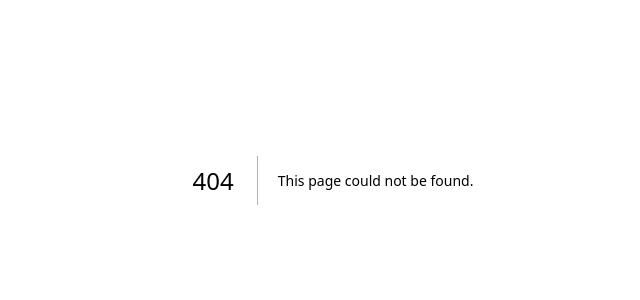
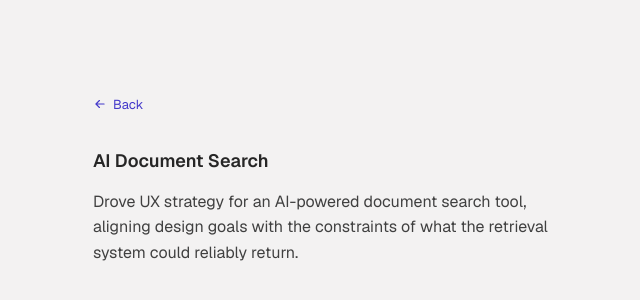
Before and after one commit to juan444alvarez/portfolio-nextjs, a Next.js app: page /work/insightsearch in a window 1280 px wide. Before the commit this address had no page. Shown: the part 220-520 px from the top of the page, without its empty margins (307-947 px from the left). Built offline with nearby package versions, Linux system fonts and the light colour scheme.

Commit message:
case-study-milestone

```diff
--- a/app/page.tsx
+++ b/app/page.tsx
@@ -112,6 +112,9 @@ type CaseStudy = {
   image: string;
   imageAlt: string;
   tags: string[];
+  /** Optional. Set this and the project points at the live site instead of
+      a /work/<slug> page. Leave it off for normal case studies. */
+  externalUrl?: string;
 };
 
 const CASE_STUDIES: CaseStudy[] = [
@@ -123,6 +126,7 @@ const CASE_STUDIES: CaseStudy[] = [
     image: "/ebara-preview.png",
     imageAlt: "Ebara website navigation redesign",
     tags: ["End to end research", "Usability testing"],
+    externalUrl: "https://www.ebaratech.com/",
   },
   {
     slug: "calpers",
@@ -144,6 +148,27 @@ const CASE_STUDIES: CaseStudy[] = [
 ];
 
 /* ==========================================================================
+   LINK TARGETS
+
+   One function decides where a project points, so the footnote superscript
+   and the card can never drift apart. A project with an externalUrl goes to
+   the live site; everything else goes to its own /work/<slug> page.
+   ========================================================================== */
+
+function hrefFor(slug: string) {
+  const study = CASE_STUDIES.find((s) => s.slug === slug);
+  return study?.externalUrl ?? `/work/${slug}`;
+}
+
+/* External links open in a new tab and need rel="noopener noreferrer";
+   internal ones must not have either. */
+function linkTargetProps(href: string) {
+  return href.startsWith("http")
+    ? { target: "_blank", rel: "noopener noreferrer" }
+    : {};
+}
+
+/* ==========================================================================
    FOOTNOTE MARKER
 
    The small superscript number. Clickable, and padded out to a real tap
@@ -162,9 +187,12 @@ function FootnoteMarker({
   onActivate: () => void;
   onDeactivate: () => void;
 }) {
+  const href = hrefFor(note.slug);
+
   return (
     <Link
-      href={`/work/${note.slug}`}
+      href={href}
+      {...linkTargetProps(href)}
       aria-label={note.label}
       onMouseEnter={onActivate}
       onMouseLeave={onDeactivate}
@@ -188,7 +216,7 @@ function FootnoteMarker({
    frame with object-cover, so it crops rather than distorting.
 
    `group` on the article means hovering anywhere in the card — image
-   included — drives the title color, the arrow, and the image zoom.
+   included — drives the title color, the arrow, and the image shadow.
 
    `isActive` does the same three things from the outside, so hovering the
    matching footnote superscript produces an identical response.
@@ -201,29 +229,31 @@ function CaseStudyCard({
   study: CaseStudy;
   isActive: boolean;
 }) {
-  const href = `/work/${study.slug}`;
+  const href = hrefFor(study.slug);
+  const targetProps = linkTargetProps(href);
+  const isExternal = Boolean(targetProps.target);
 
   return (
     <article className="group flex items-stretch gap-5">
       {/* Image frame — fixed width, height inherited from the row.
           min-h-24 stops it collapsing if the content is ever very short.
-          overflow-hidden is what clips the zoom below. */}
+          The shadow lifts one step on hover; the picture itself doesn't
+          move or change tone. */}
       <Link
         href={href}
+        {...targetProps}
         tabIndex={-1}
         aria-hidden
-        className="relative min-h-24 w-40 shrink-0 cursor-pointer overflow-hidden rounded-sm bg-neutral-200 focus-visible:outline-2 focus-visible:outline-offset-2 focus-visible:outline-[#4338CA]"
+        className={`relative min-h-24 w-40 shrink-0 cursor-pointer overflow-hidden rounded-sm bg-neutral-200 transition-shadow duration-200 ease-out group-hover:shadow-sm focus-visible:outline-2 focus-visible:outline-offset-2 focus-visible:outline-[#4338CA] ${
+          isActive ? "shadow-sm" : "shadow-xs"
+        }`}
       >
-        {/* Slow, small zoom — the frame stays put, the picture grows inside
-            it. Slower than the arrow so it reads as background motion. */}
         <Image
           src={study.image}
           alt={study.imageAlt}
           fill
           sizes="160px"
-          className={`object-cover transition-transform duration-500 ease-out group-hover:scale-105 ${
-            isActive ? "scale-105" : "scale-100"
-          }`}
+          className="object-cover"
         />
       </Link>
 
@@ -232,15 +262,23 @@ function CaseStudyCard({
         <h3>
           <Link
             href={href}
+            {...targetProps}
             className={`inline-flex cursor-pointer items-center gap-1.5 text-[16px] font-medium text-balance ${link} group-hover:text-[#3730A3] focus-visible:outline-2 focus-visible:outline-offset-2 focus-visible:outline-[#4338CA] ${
               isActive ? "text-[#3730A3]" : ""
             }`}
           >
             {study.company}
 
-            {/* Diagonal arrow, pointing to the top-right corner. Rests low
-                and left, then slides up and out along its own 45° axis.
-                Always in the DOM so nothing reflows when it appears. */}
+            {/* Screen readers get a warning the tab is about to change;
+                sighted users get the boxed icon below. */}
+            {isExternal && <span className="sr-only">(opens in a new tab)</span>}
+
+            {/* Two glyphs, same slot. External projects get the boxed
+                arrow-out-of-a-window mark, which conventionally means "this
+                leaves the site". Internal ones keep the plain diagonal.
+
+                Both rest low and left, then slide up and out along their own
+                45° axis. Always in the DOM so nothing reflows. */}
             <svg
               viewBox="0 0 24 24"
               fill="none"
@@ -255,7 +293,14 @@ function CaseStudyCard({
                   : "-translate-x-1 translate-y-1 opacity-0"
               }`}
             >
-              <path d="M7 17 17 7M8 7h9v9" />
+              {isExternal ? (
+                <>
+                  <path d="M18 13v6a2 2 0 0 1-2 2H5a2 2 0 0 1-2-2V8a2 2 0 0 1 2-2h6" />
+                  <path d="M15 3h6v6M10 14 21 3" />
+                </>
+              ) : (
+                <path d="M7 17 17 7M8 7h9v9" />
+              )}
             </svg>
           </Link>
         </h3>
--- /dev/null
+++ b/app/work/calpers/page.tsx
@@ -0,0 +1,60 @@
+import Link from "next/link";
+
+/* ==========================================================================
+   CASE STUDY TEMPLATE — CalPERS
+
+   Lives at: app/work/calpers/page.tsx  →  /work/calpers
+
+   The folder name IS the URL. That folder name must match the slug in
+   CASE_STUDIES on the homepage, or the link 404s.
+
+   No "use client" here. That directive is only needed on the homepage
+   because it tracks hover state; this page is static text, so it renders
+   on the server and ships less JavaScript.
+
+   Classes are written out rather than imported from the homepage, so this
+   file stands alone and you can restyle one page without touching others.
+   ========================================================================== */
+
+export default function Page() {
+  return (
+    <main className="grid min-h-dvh place-items-center px-6 py-16 antialiased">
+      {/* Same 480px column as the homepage, so the two line up. */}
+      <div className="w-full max-w-120">
+        {/* ---- Back link -------------------------------------------- */}
+        <Link
+          href="/"
+          className="group inline-flex items-center gap-1.5 text-[13px] leading-none text-[#4338CA] transition-colors duration-200 hover:text-[#3730A3] focus-visible:outline-2 focus-visible:outline-offset-2 focus-visible:outline-[#4338CA]"
+        >
+          <svg
+            viewBox="0 0 24 24"
+            fill="none"
+            stroke="currentColor"
+            strokeWidth={2}
+            strokeLinecap="round"
+            strokeLinejoin="round"
+            aria-hidden
+            className="h-3.5 w-3.5 shrink-0 transition-transform duration-200 ease-out group-hover:-translate-x-0.5"
+          >
+            <path d="M19 12H5M11 18l-6-6 6-6" />
+          </svg>
+          Back
+        </Link>
+
+        {/* ---- Title ------------------------------------------------- */}
+        <h1 className="mt-8 text-[18px] font-semibold leading-tight text-neutral-800">
+          CalPERS
+        </h1>
+
+        {/* ---- Body -------------------------------------------------- */}
+        <section className="mt-4 flex flex-col gap-3">
+          <p className="text-[16px] leading-[1.6] text-neutral-700 text-pretty">
+            Supported projects across the software development lifecycle,
+            working alongside engineering to keep design decisions grounded in
+            what could actually ship.
+          </p>
+        </section>
+      </div>
+    </main>
+  );
+}
--- /dev/null
+++ b/app/work/insightsearch/page.tsx
@@ -0,0 +1,62 @@
+import Link from "next/link";
+
+/* ==========================================================================
+   CASE STUDY TEMPLATE — AI Document Search
+
+   Lives at: app/work/veeva-systems/page.tsx  →  /work/veeva-systems
+
+   The folder name IS the URL. That folder name must match the slug in
+   CASE_STUDIES on the homepage, or the link 404s. Note the slug is
+   "veeva-systems" even though the project is titled "AI Document Search" —
+   the folder follows the slug, not the title.
+
+   No "use client" here. That directive is only needed on the homepage
+   because it tracks hover state; this page is static text, so it renders
+   on the server and ships less JavaScript.
+
+   Classes are written out rather than imported from the homepage, so this
+   file stands alone and you can restyle one page without touching others.
+   ========================================================================== */
+
+export default function Page() {
+  return (
+    <main className="grid min-h-dvh place-items-center px-6 py-16 antialiased">
+      {/* Same 480px column as the homepage, so the two line up. */}
+      <div className="w-full max-w-120">
+        {/* ---- Back link -------------------------------------------- */}
+        <Link
+          href="/"
+          className="group inline-flex items-center gap-1.5 text-[13px] leading-none text-[#4338CA] transition-colors duration-200 hover:text-[#3730A3] focus-visible:outline-2 focus-visible:outline-offset-2 focus-visible:outline-[#4338CA]"
+        >
+          <svg
+            viewBox="0 0 24 24"
+            fill="none"
+            stroke="currentColor"
+            strokeWidth={2}
+            strokeLinecap="round"
+            strokeLinejoin="round"
+            aria-hidden
+            className="h-3.5 w-3.5 shrink-0 transition-transform duration-200 ease-out group-hover:-translate-x-0.5"
+          >
+            <path d="M19 12H5M11 18l-6-6 6-6" />
+          </svg>
+          Back
+        </Link>
+
+        {/* ---- Title ------------------------------------------------- */}
+        <h1 className="mt-8 text-[18px] font-semibold leading-tight text-neutral-800">
+          AI Document Search
+        </h1>
+
+        {/* ---- Body -------------------------------------------------- */}
+        <section className="mt-4 flex flex-col gap-3">
+          <p className="text-[16px] leading-[1.6] text-neutral-700 text-pretty">
+            Drove UX strategy for an AI-powered document search tool, aligning
+            design goals with the constraints of what the retrieval system
+            could reliably return.
+          </p>
+        </section>
+      </div>
+    </main>
+  );
+}
```
